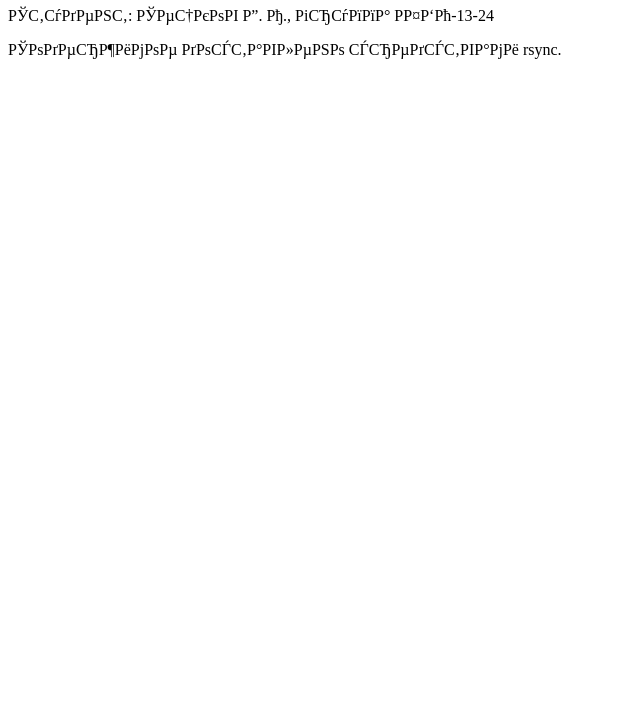
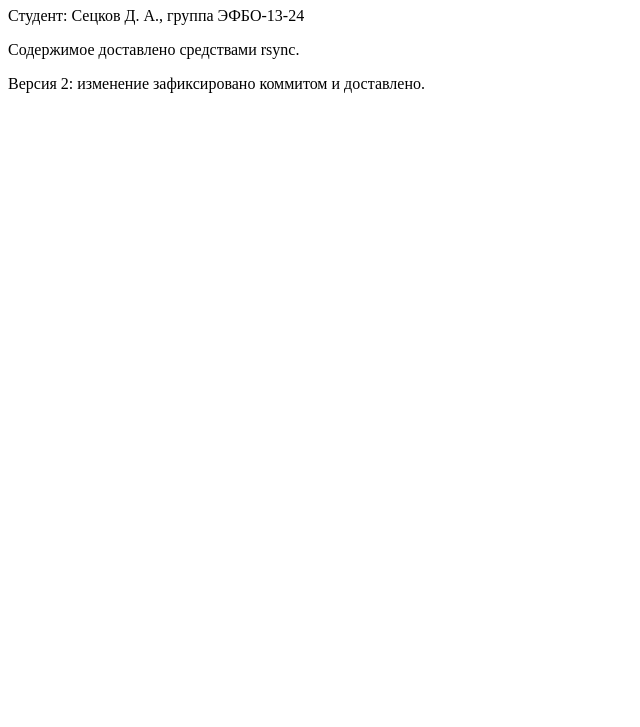
Before and after one commit to glaybyonest/devops-course-2026, a plain HTML site: page site/index.html in a window 1280 px wide. Shown: the part 73-800 px from the top of the page, without its empty margins (0-640 px from the left). Drawn offline with Linux system fonts and the light colour scheme.

Commit message:
fix: restore UTF-8 content and add version 2 note

```diff
--- a/site/index.html
+++ b/site/index.html
@@ -3,7 +3,8 @@
 <head><meta charset="UTF-8"><title>DevOps Course 2026</title></head>
 <body>
   <h1>DevOps Course 2026</h1>
-  <p>РЎС‚СѓРґРµРЅС‚: РЎРµС†РєРѕРІ Р”. Рђ., РіСЂСѓРїРїР° Р­Р¤Р‘Рћ-13-24</p>
-  <p>РЎРѕРґРµСЂР¶РёРјРѕРµ РґРѕСЃС‚Р°РІР»РµРЅРѕ СЃСЂРµРґСЃС‚РІР°РјРё rsync.</p>
+  <p>Студент: Сецков Д. А., группа ЭФБО-13-24</p>
+  <p>Содержимое доставлено средствами rsync.</p>
+  <p>Версия 2: изменение зафиксировано коммитом и доставлено.</p>
 </body>
 </html>
```
